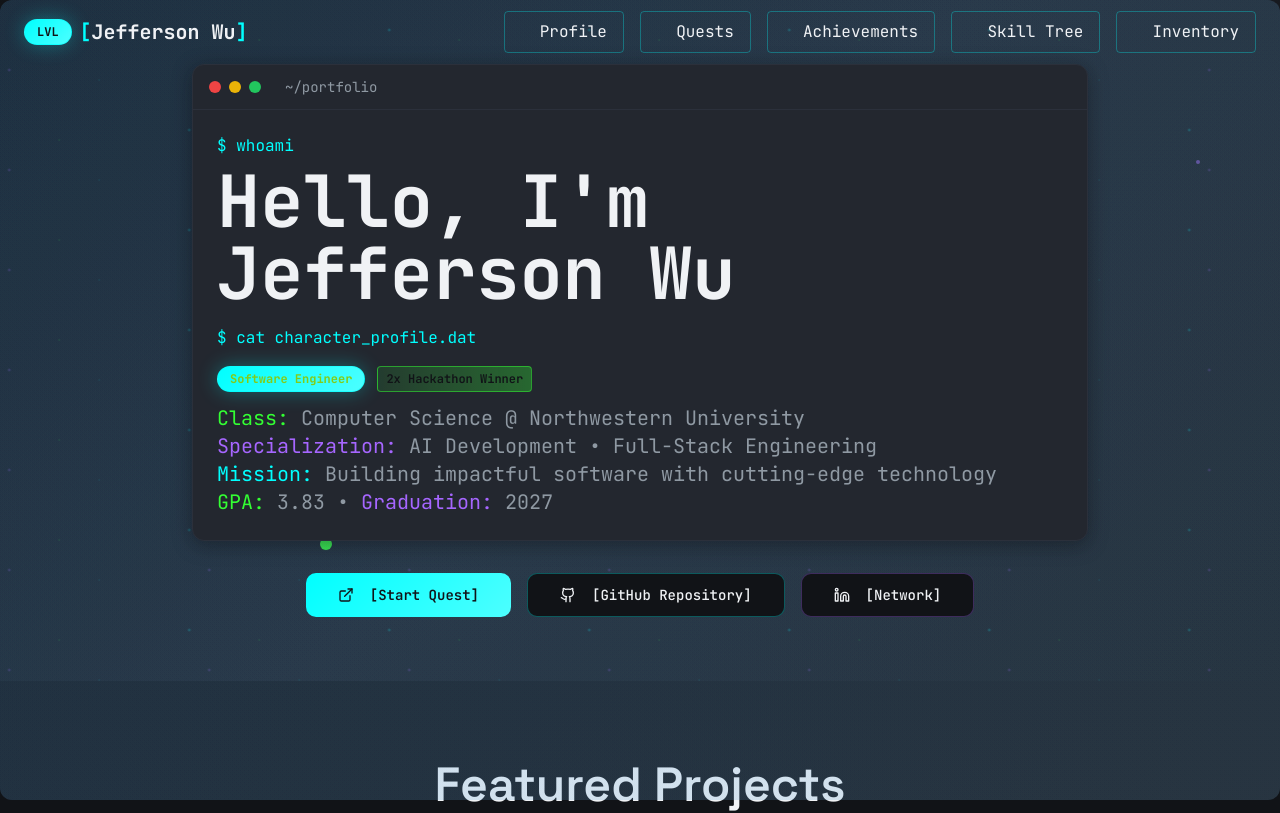
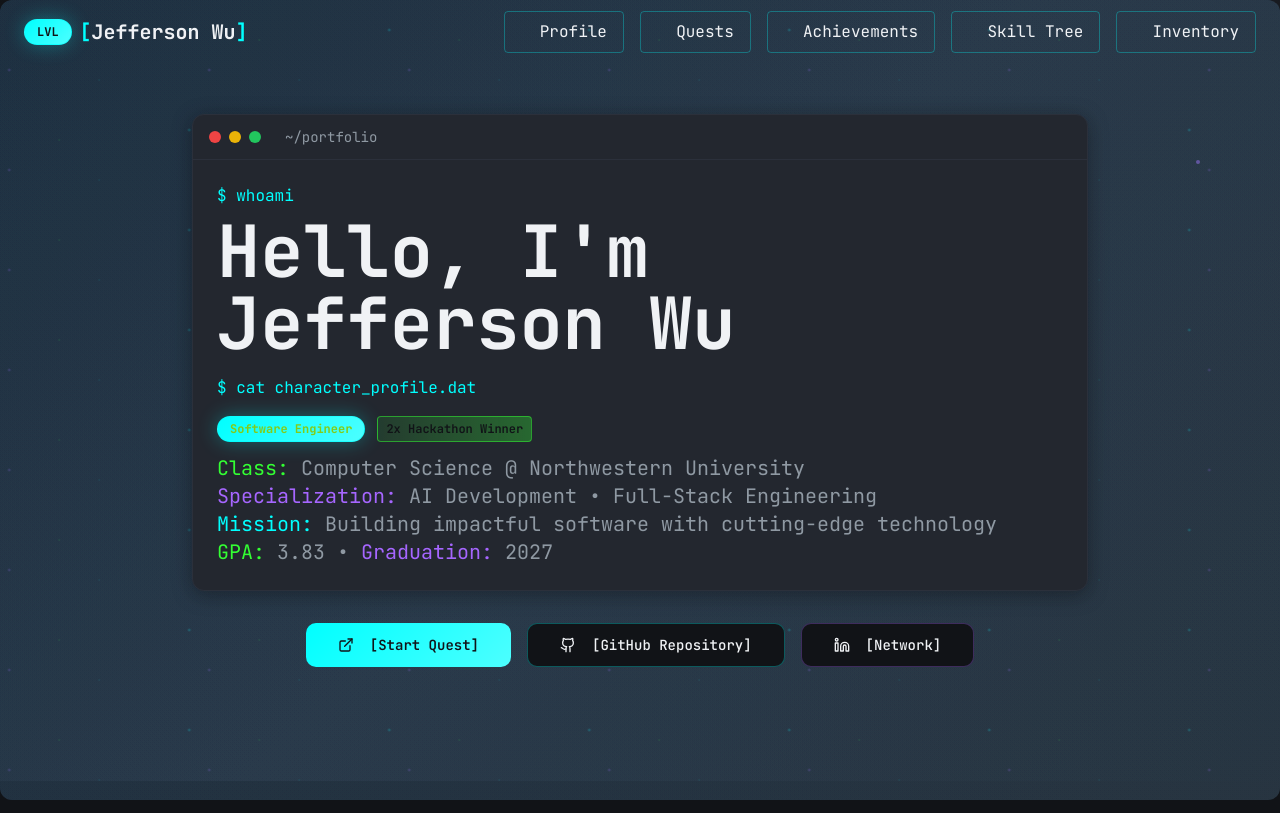
Before and after one commit to JeffersonWu25/jefferson-wu-portfolio, a React (Vite) app: page / in a window 1280 px wide. Shown: the top 813 px of the page. Built offline with nearby package versions, Linux system fonts and the light colour scheme.

Commit message:
Visual edit in Lovable
Edited UI in Lovable

```diff
--- a/src/components/Hero.tsx
+++ b/src/components/Hero.tsx
@@ -21,8 +21,8 @@ const Hero = () => {
     return () => clearTimeout(startTyping);
   }, []);
   return <section className="py-12 md:py-16 bg-gradient-hero particles relative flex items-center justify-center">
-      <div className="container mx-auto px-6 text-center z-10">
-        <div className="max-w-5xl mx-auto">
+      <div className="container px-6 text-center z-10 mx-0 py-0 my-[25px]">
+        <div className="max-w-5xl mx-auto my-[25px]">
           {/* Terminal Window */}
           <div className="bg-surface-elevated rounded-lg border border-muted shadow-card mb-8 mx-auto max-w-4xl">
             <div className="flex items-center gap-2 px-4 py-3 border-b border-muted">
```
